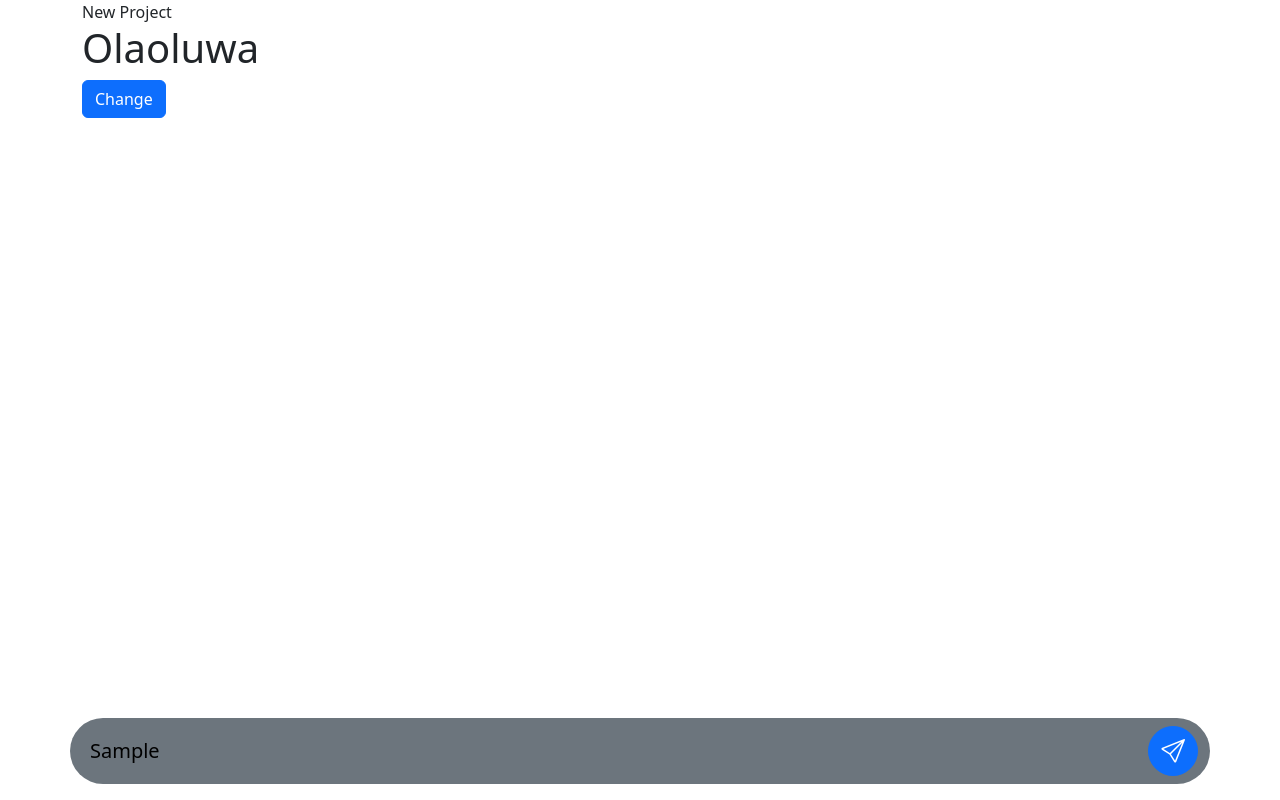
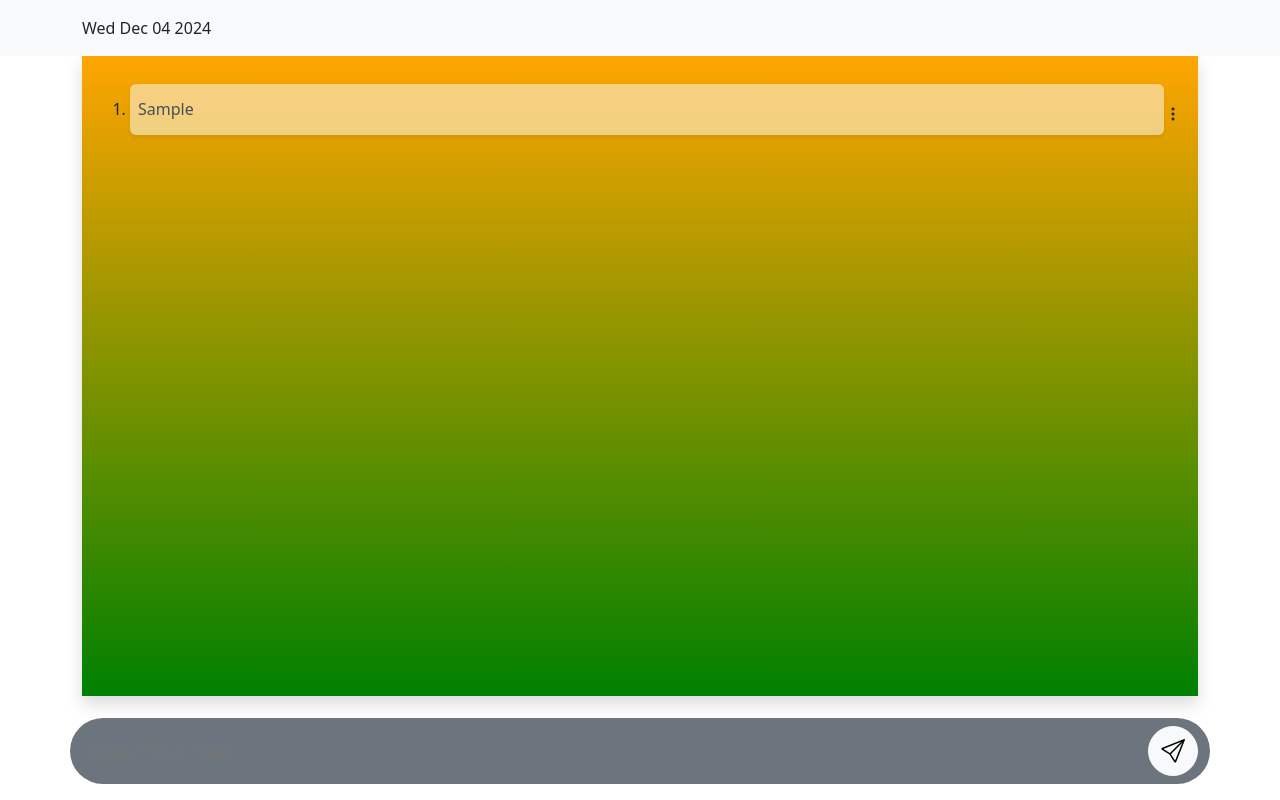
Before and after one commit to Oreak22/todo, a React (Vite) app: page / in a window 1280 px wide. Both pictures are taken after typing "Sample" into the empty fields and a click on the button 1173 px from the left and 751 px from the top of the page. Built offline with nearby package versions, Linux system fonts and the light colour scheme.

Commit message:
drag to move task

```diff
--- a/src/componentes/Box.jsx
+++ b/src/componentes/Box.jsx
@@ -1,7 +1,10 @@
 
-const Box = () => {
+const Box = ({task,index}) => {
   return (
-    <div>Box</div>
+    <div className="d-flex align-items-center eachBox" title="Drag to adjust tasks in order">
+        <h6 className="rounded-2 shadow-sm py-3 px-2 w-100 list">{task}</h6>
+        <button className="btn shadow-0 h-100 px-0"><i className="bi bi-three-dots-vertical"></i></button>
+    </div>
   )
 }
 
--- a/src/componentes/Input.jsx
+++ b/src/componentes/Input.jsx
@@ -1,15 +1,22 @@
 import { ErrorMessage, Field, Form, Formik } from "formik";
 import React from "react";
+import { useDispatch, useSelector } from "react-redux";
+import { adjustList } from "../redux/store";
 
 const Input = () => {
+	const dispatch = useDispatch()
+	const myList = useSelector(state=>state.reducer.myList)
+	const addTask = (task) => {
+		dispatch(adjustList(task));
+	}
 	return (
 		<>
 			<div className='container-lg fixed-bottom py-2 bg-secondary mb-3 rounded-pill'>
 				<Formik
 					initialValues={{ task: "" }}
 					onSubmit={(values) => {
-						console.log(values);
-						// alert(JSON.stringify("values));
+						addTask([...myList,{task:values.task}]);
+						values.task = "";
 					}}
 					validate={(values) => {
 						const errors = {};
@@ -29,11 +36,11 @@ const Input = () => {
 							/>
 							<ErrorMessage name='task' component='div' />
 							<button
-								className='btn btn-primary rounded-pill'
+								className='btn btn-light rounded-pill'
 								type='submit'
 								// disabled={}
 							>
-								<i className='bi bi-send fs-4'></i>
+								{<i className='bi bi-send fs-4'></i>|| <span>send</span>}
 							</button>
 						</Form>
 					)}
--- a/src/componentes/List.jsx
+++ b/src/componentes/List.jsx
@@ -1,11 +1,47 @@
-import React from 'react'
+import React, { useState } from "react";
+import { useDispatch, useSelector } from "react-redux";
+import Box from "./Box";
+import { adjustList } from "../redux/store";
 
 const List = () => {
-  return (
-    <div>
+	const myList = useSelector((state) => state.reducer.myList);
+	const [overIndex, setoverIndex] = useState();
+	const dispatch = useDispatch();
+	const updateList = (array, fromIndex, toIndex) => {
+		array.splice(toIndex, 0, array.splice(fromIndex, 1)[0]);
+		dispatch(adjustList(array))
+	};
 
-    </div>
-  )
-}
+	return (
+		<div className='shadow list-container p-3 py-4 mb-5'>
+			{myList.length <= 0 ? (
+				<div className='alert alert-light mx-auto text-center'>
+					Your Task Is Empty, Update It With Task Ahead
+				</div>
+			) : (
+				<div className="mb-5">
+					<ol>
+						{myList.map((tasks, index) => {
+							return (
+								<li
+									key={index}
+									className=' my-1  '
+									draggable
+									// onDragEnd={()=>dispatch(adjustList({array:myList,fromIndex:index,toIndex:overIndex}))}
+									onDragEnd={() => updateList([...myList], index, overIndex)}
+									onDragOver={() => {
+										setoverIndex(index);
+									}}
+								>
+									<Box index={index} task={tasks.task} />
+								</li>
+							);
+						})}
+					</ol>
+				</div>
+			)}
+		</div>
+	);
+};
 
-export default List
+export default List;
--- a/src/index.css
+++ b/src/index.css
@@ -2,6 +2,7 @@
 	box-sizing: border-box;
 	margin: 0;
 	padding: 0;
+	transition-duration: 1s;
 }
 body {
 	background-color: #f5f5f5;
--- a/src/pagies/Home.jsx
+++ b/src/pagies/Home.jsx
@@ -3,23 +3,22 @@ import { useDispatch, useSelector } from "react-redux";
 import { nameChange } from "../redux/store";
 import Input from "../componentes/Input";
 import "../style/style.css";
+import List from "../componentes/List";
 
 const Home = () => {
 	const count = useSelector((state) => state.reducer.name);
-	const dispatch = useDispatch();
+	const modelDate = new Date();
+	const year = modelDate.getFullYear();
+
+	const splitDate = Date().split(" ");
 	return (
 		<>
-			<Input />
+			<div className='py-3 info bg-light'>
+				<div className="container-lg">{splitDate[0] + " " + splitDate[1] + " " + splitDate[2] + " " + year}</div>
+			</div>
 			<div className='container-lg'>
-				<div>New Project</div>
-
-				<h1>{count}</h1>
-				<button
-					className='btn btn-primary'
-					onClick={() => dispatch(nameChange("tosin"))}
-				>
-					Change
-				</button>
+				<Input />
+				<List />
 			</div>
 		</>
 	);
--- a/src/redux/store.js
+++ b/src/redux/store.js
@@ -3,7 +3,7 @@ import { createSlice } from "@reduxjs/toolkit";
 const initialState = {
 	value: 0,
 	name: "Olaoluwa",
-    myList:[]
+	myList: [],
 };
 
 export const counterSlice = createSlice({
@@ -22,11 +22,19 @@ export const counterSlice = createSlice({
 		nameChange: (state, action) => {
 			state.name = action.payload;
 		},
+		adjustList: (state, action) => {
+			state.myList = action.payload;
+		},
 	},
 });
 
 // Action creators are generated for each case reducer function
-export const { increment, decrement, incrementByAmount, nameChange } =
-	counterSlice.actions;
+export const {
+	increment,
+	decrement,
+	incrementByAmount,
+	nameChange,
+	adjustList,
+} = counterSlice.actions;
 
 export default counterSlice.reducer;
--- a/src/style/style.css
+++ b/src/style/style.css
@@ -1,8 +1,42 @@
-.todoInput{
-    outline: none;
-    border: none;
-    background: transparent;
-    text-transform: capitalize;
+.todoInput {
+	outline: none;
+	border: none;
+	background: transparent;
+	text-transform: capitalize;
 }
-.todoInput:focus{
+.list-container {
+	min-height: 80dvh;
+    height: fit-content;
+    background: linear-gradient(orange,green);
 }
+.todoInput:focus {
+}
+.list{
+    background-color: rgba(255, 255, 255,0.5);
+}
+.eachBox:active .list{
+    background-color: burlywood;
+}
+.eachBox:hover .list{
+    background-color: rgba(255, 255, 255,0.8);
+}
+.eachBox button{
+	height: 100% !important;
+}
+@keyframes sildeLeft {
+	from{
+		transform: translateX(-50%);
+		opacity: 0;
+	}to{
+		transform: translateX(0);
+		opacity: 1;
+	}
+}
+.eachBox{
+	animation: sildeLeft 0.5s ease-in-out !important;
+}
+.info{
+	position: sticky;
+	top: 0;
+
+}
```
